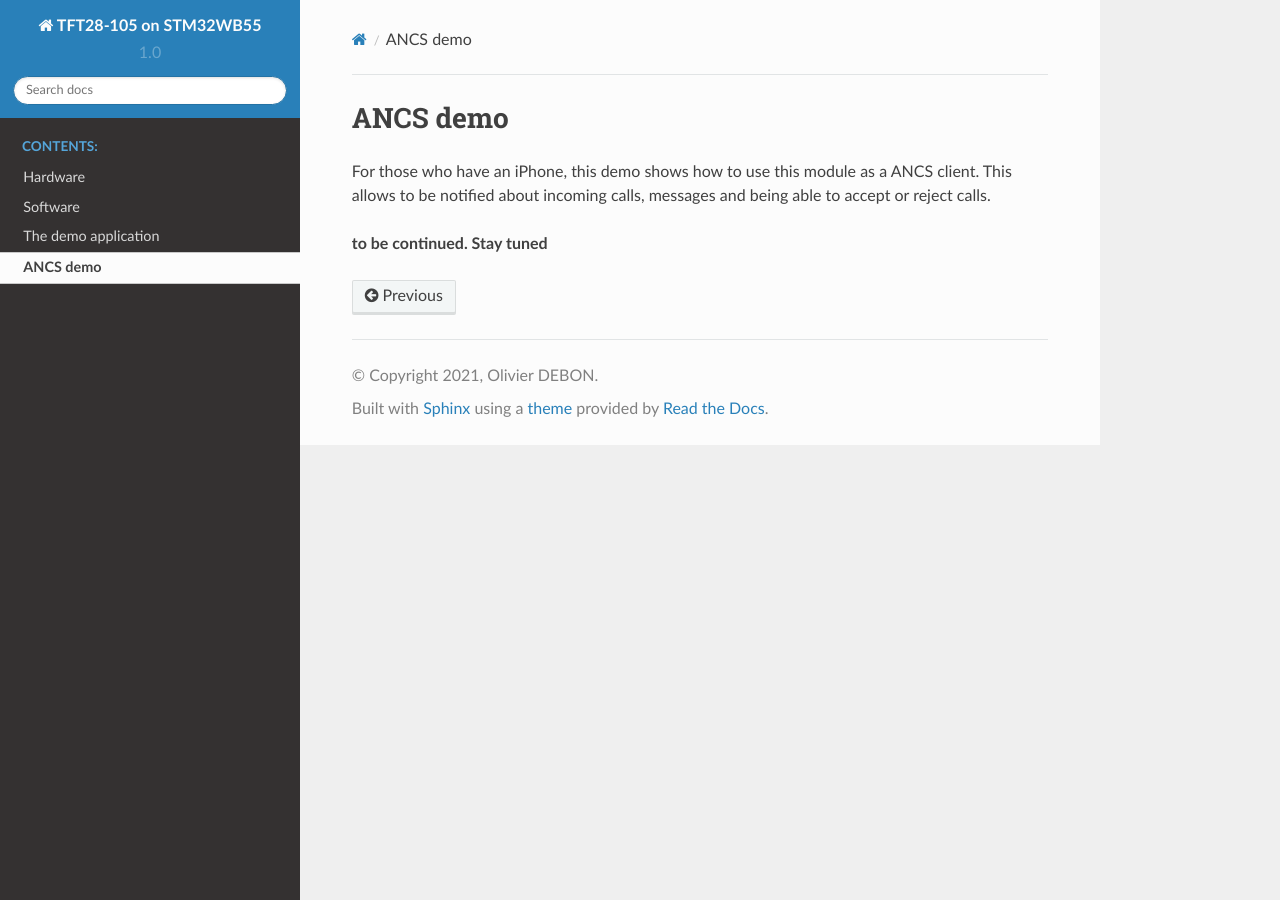
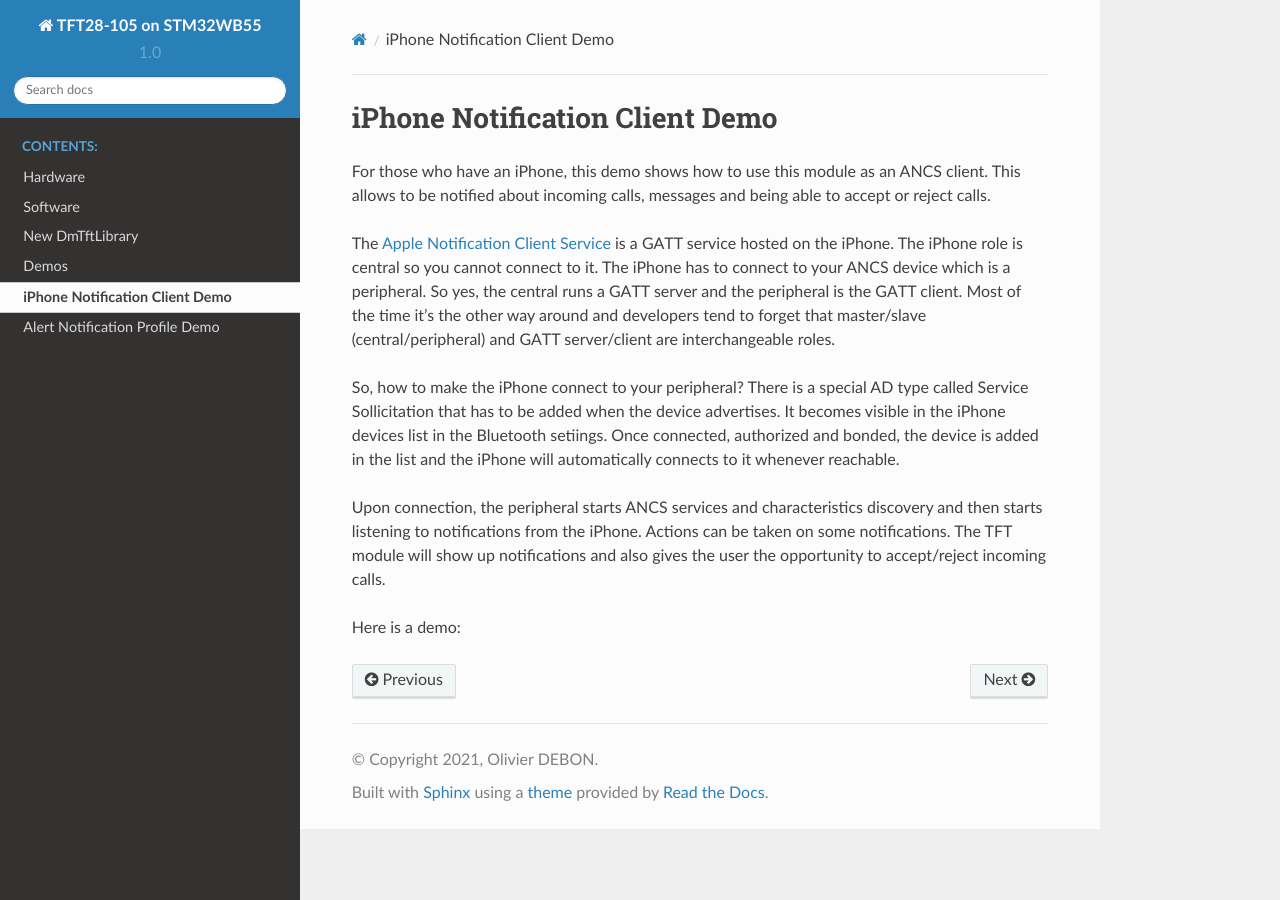
Before and after one commit to OliverSwift/TFT28-105-STM32WB55, a Sphinx documentation site: the page built from Docs/rtd/source/ancs.rst, in a window 1280 px wide. Built offline with Sphinx 7.4.7 and the Read the Docs theme 2.0.0, drawn with Linux system fonts in a browser that asks for light colours.

Commit message:
Documentation update

```diff
--- a/Docs/rtd/source/ancs.rst
+++ b/Docs/rtd/source/ancs.rst
@@ -1,7 +1,24 @@
-ANCS demo
-=========
+iPhone Notification Client Demo
+===============================
 
-For those who have an iPhone, this demo shows how to use this module as a ANCS client.
+For those who have an iPhone, this demo shows how to use this module as an ANCS client.
 This allows to be notified about incoming calls, messages and being able to accept or reject calls.
 
-**to be continued. Stay tuned**
+The `Apple Notification Client Service`_ is a GATT service hosted on the iPhone. The iPhone role
+is central so you cannot connect to it. The iPhone has to connect to your ANCS device which is a
+peripheral. So yes, the central runs a GATT server and the peripheral is the GATT client. Most of
+the time it's the other way around and developers tend to forget that master/slave (central/peripheral)
+and GATT server/client are interchangeable roles.
+
+So, how to make the iPhone connect to your peripheral? There is a special AD type called Service
+Sollicitation that has to be added when the device advertises. It becomes visible in the iPhone
+devices list in the Bluetooth setiings. Once connected, authorized and bonded, the device is added
+in the list and the iPhone will automatically connects to it whenever reachable.
+
+Upon connection, the peripheral starts ANCS services and characteristics discovery and then starts
+listening to notifications from the iPhone. Actions can be taken on some notifications. The TFT module
+will show up notifications and also gives the user the opportunity to accept/reject incoming calls.
+
+Here is a demo:
+
+.. _Apple Notification Client Service: https://developer.apple.com/library/archive/documentation/CoreBluetooth/Reference/AppleNotificationCenterServiceSpecification/Introduction/Introduction.html
--- a/Docs/rtd/source/index.rst
+++ b/Docs/rtd/source/index.rst
@@ -8,7 +8,7 @@
 TFT28-105 on STM32WB55
 ======================
 
-The project is to use nifty `DisplayModule TFT28-105`_ on Nucleo board and more specifically on a STM32WB55 one.
+The project is to use nifty `DisplayModule TFT28-105 <https://www.displaymodule.com/products/dm-tft28-105>`_ on Nucleo board and more specifically on a STM32WB55 one.
 This can be used as a boiler plate for small devices that require HMI for domotics or larger device control.
 
 The original software sources (2015) were for mbed platform only and very slow. This new code is C code only, much faster and
--- a/Docs/rtd/source/software.rst
+++ b/Docs/rtd/source/software.rst
@@ -25,7 +25,7 @@ Major part of the code is covered by ST. Check out respective agreements for pro
 +-----------------------------+--------------------+-------------------------------------------+
 | Cortex®-M CMSIS             | ARM Ltd            | `BSD-3-Clause`_ or `Apache License 2`_    |
 +-----------------------------+--------------------+-------------------------------------------+
-| DisplayModule library       | DisplayModle       | Proprietary                               |
+| DisplayModule library       | DisplayModule      | Proprietary                               |
 +-----------------------------+--------------------+-------------------------------------------+
 
 The DmTftLibrary has been drastically modified, however, original copyright must be preserved.
```
Also changed, not shown: other parts of Docs/rtd/source/index.rst (+2 -2 lines), Docs/rtd/source/anp.rst (added, +13 -0 lines), Docs/rtd/source/application.rst (+9 -56 lines), Docs/rtd/source/library.rst (added, +60 -0 lines).
